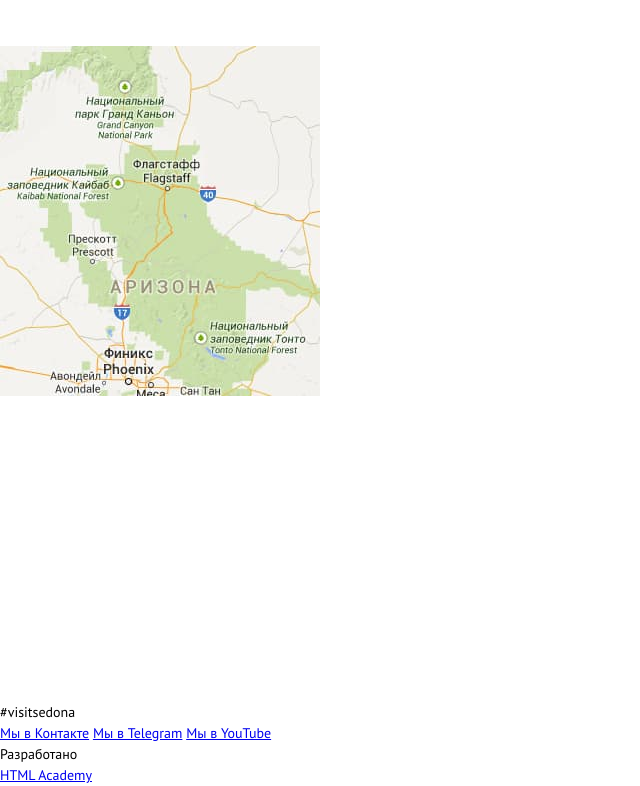
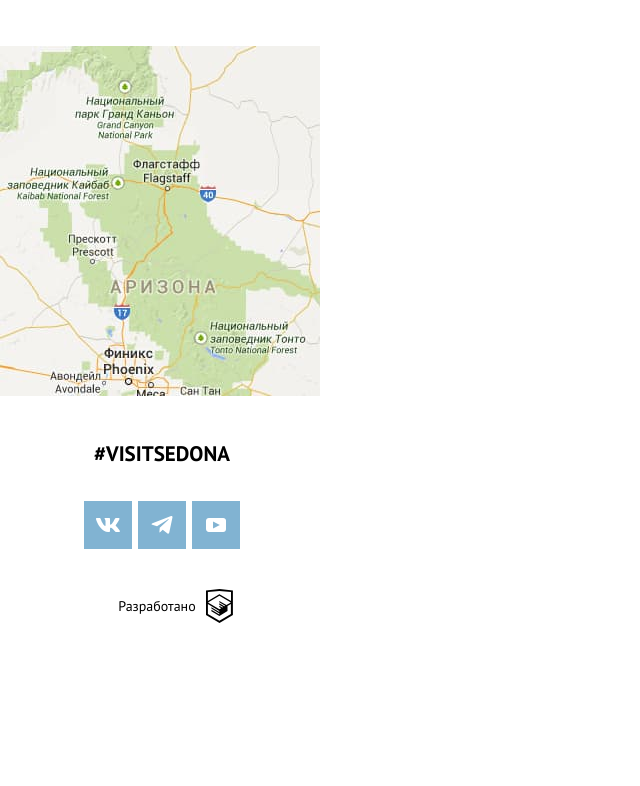
Before and after one commit to htmlacademy-adaptive/2074947-sedona-26, a website: page source/index.html in a window 1280 px wide. Shown: the part 3109-3895 px from the top of the page, without its empty margins (0-640 px from the left). After the commit the page ends 3749 px from the top, so only its background shows below. Drawn offline with nearby package versions, Linux system fonts and the light colour scheme; files that its build step writes are made by us from their sources.

Commit message:
Добавил стили для футера

```diff
--- a/source/index.html
+++ b/source/index.html
@@ -161,7 +161,7 @@
     <section class="map">
       <div class="map__wrapper">
         <h2 class="visually-hidden">Карта штата</h2>
-        <img class="map__image"  src="img/map-mobile.jpg" width="320" height="350" alt="Карта штата Аризона">
+        <img class="map__image" src="img/map-mobile.jpg" width="320" height="350" alt="Карта штата Аризона">
       </div>
     </section>
   </main>
@@ -172,17 +172,44 @@
         <a class="contact__hashtag">#visitsedona</a>
       </div>
       <div class="social">
-        <a class="social__link" href="https://vk.com/htmlacademy">Мы в Контакте</a>
-        <a class="social__link" href="https://www.youtube.com/user/htmlacademyru">Мы в Telegram</a>
-        <a class="social__link" href="https://t.me/htmlacademy">Мы в YouTube</a>
+        <a class="social__link" href="https://vk.com/htmlacademy">
+          <svg class="social__icon" aria-hidden="true" focusable="false" width="24" height="14" viewBox="0 0 24 14"
+            fill="none" xmlns="http://www.w3.org/2000/svg">
+            <path fill-rule="evenodd" clip-rule="evenodd"
+              d="M23.45.948c.166-.546 0-.948-.795-.948H20.03c-.668 0-.976.347-1.143.73 0 0-1.335 3.196-3.226 5.272-.612.602-.89.793-1.224.793-.167 0-.418-.191-.418-.738V.948c0-.656-.184-.948-.74-.948H9.151c-.417 0-.668.304-.668.593 0 .621.946.765 1.043 2.513v3.798c0 .833-.153.984-.487.984-.89 0-3.055-3.211-4.34-6.885C4.45.288 4.198 0 3.527 0H.9C.15 0 0 .347 0 .73c0 .682.89 4.07 4.145 8.551C6.315 12.341 9.37 14 12.153 14c1.669 0 1.875-.368 1.875-1.003v-2.313c0-.737.158-.884.687-.884.39 0 1.057.192 2.615 1.667C19.11 13.216 19.403 14 20.405 14h2.625c.75 0 1.126-.368.91-1.096-.238-.724-1.088-1.775-2.215-3.022-.612-.71-1.53-1.475-1.809-1.858-.389-.491-.278-.71 0-1.147 0 0 3.2-4.426 3.533-5.929h.001Z"
+              fill="#fff" />
+          </svg>
+        </a>
+        <a class="social__link" href="https://t.me/htmlacademy">
+          <svg class="social__icon" aria-hidden="true" focusable="false" width="22" height="18" viewBox="0 0 22 18"
+            fill="none" xmlns="http://www.w3.org/2000/svg">
+            <path
+              d="m21.44 1.622-3.17 14.944c-.239 1.055-.862 1.317-1.748.82l-4.828-3.557-2.33 2.24c-.258.259-.473.474-.97.474l.347-4.917 8.948-8.086c.39-.347-.084-.54-.604-.192L6.022 10.314 1.26 8.823C.224 8.5.205 7.787 1.476 7.29L20.103.113c.863-.323 1.617.192 1.336 1.51Z"
+              fill="#fff" />
+          </svg>
+        </a>
+        <a class="social__link" href="https://www.youtube.com/user/htmlacademyru">
+          <svg class="social__icon" aria-hidden="true" focusable="false" width="20" height="14" viewBox="0 0 20 14"
+            fill="none" xmlns="http://www.w3.org/2000/svg">
+            <path
+              d="M17.181 0H2.813C1.306 0 0 1.3 0 2.8v8.3C0 12.7 1.306 14 2.813 14h14.368c1.608 0 2.814-1.3 2.814-2.8V2.8c.1-1.5-1.206-2.8-2.814-2.8ZM7.033 10.4V3.6L13.866 7l-6.833 3.4Z"
+              fill="#fff" />
+          </svg>
+        </a>
       </div>
       <div class="copyright">
         <div class="copyright__text">Разработано</div>
-        <a class="copyright__link" href="https://htmlacademy.ru/intensive/adaptive">HTML Academy</a>
+        <a class="copyright__link" href="https://htmlacademy.ru/intensive/adaptive">
+          <svg class="copyright__icon" aria-hidden="true" focusable="false" width="27" height="35" viewBox="0 0 27 35" fill="none"
+            xmlns="http://www.w3.org/2000/svg">
+            <path
+              d="M13.6 0h-.1L0 1.4v24.7l13.5 8 13.4-8V1.4L13.6 0ZM25 12.1 13.5 5.3v-.1h-.1l-.1-.1v.1L1.9 12.1v-9l11.5-1.2L25 3.1v9ZM13.4 6.8l11.5 6.7-4.5 2.6-7.1-4.2v1.4l5.9 3.5-.9.5-5-3v1.4l3.8 2.3-.8.5-3-1.8v1.4l1.9 1.1-1.8 1.1L2 13.6l11.4-6.8ZM1.9 15.1l11.4 6.8v1l-7.9-4.7v1.4l8 4.8v1.1l-8-4.7v1.4l8 4.8 8.1-4.9v-5.2l3.4-2v10l-11.5 6.9L1.9 25v-9.9Z"
+              fill="#000" />
+          </svg>
+        </a>
       </div>
     </div>
   </footer>
-
 </body>
 
 </html>
--- a/source/less/blocks/footer.less
+++ b/source/less/blocks/footer.less
@@ -1,4 +1,69 @@
 .footer {
   width: 320px;
-  margin-top: 300px;
 }
+
+.footer__wrapper {
+  display: flex;
+  flex-direction: column;
+  flex-wrap: wrap;
+  text-align: center;
+  padding: 39px 80px 23px 84px;
+}
+
+.contact {
+  margin-bottom: 34px;
+}
+
+.contact__hashtag {
+  .font-bold();
+  font-size: 21px;
+}
+
+.social {
+  display: grid;
+  grid-template-columns: repeat(3, 1fr);
+  grid-template-rows: 1fr;
+  grid-column-gap: 6px;
+  grid-row-gap: 6px;
+  margin-bottom: 47px;
+}
+
+.social__link {
+  position: relative;
+  display: block;
+  width: 48px;
+  height: 48px;
+  box-sizing: border-box;
+  background-color: #81B3D2;
+}
+
+.social__icon {
+  position: absolute;
+  top: 0;
+  right: 0;
+  bottom: 0;
+  left: 0;
+  margin: auto;
+}
+
+.copyright {
+  display: flex;
+  flex-wrap: wrap;
+  justify-content: center;
+  align-items: center;
+  gap: 10px;
+}
+
+.copyright__link {
+  display: block;
+  position: relative;
+}
+
+.copyright__icon {
+  position: absolute;
+  top: 0;
+  right: 0;
+  bottom: 0;
+  left: 0;
+  margin: auto;
+}
--- a/source/less/blocks/search-hotel.less
+++ b/source/less/blocks/search-hotel.less
@@ -14,6 +14,7 @@
 
 .search-hotel__title {
   .font-bold();
+  font-size: 21px;
   margin: 0;
 }
 
--- a/source/less/blocks/variables.less
+++ b/source/less/blocks/variables.less
@@ -24,6 +24,7 @@ body {
   color: #ffffff;
   background-color: #81B3D2;
   text-transform: uppercase;
+  box-sizing: border-box;
   .font-bold ();
-  box-sizing: border-box;
+  font-size: 21px;
 }
```
Also changed, not shown: source/img/footer/copyright-icon.svg (added), source/img/footer/social-tg.svg (added), source/img/footer/social-vk.svg (added), source/img/footer/social-yt.svg (added).
